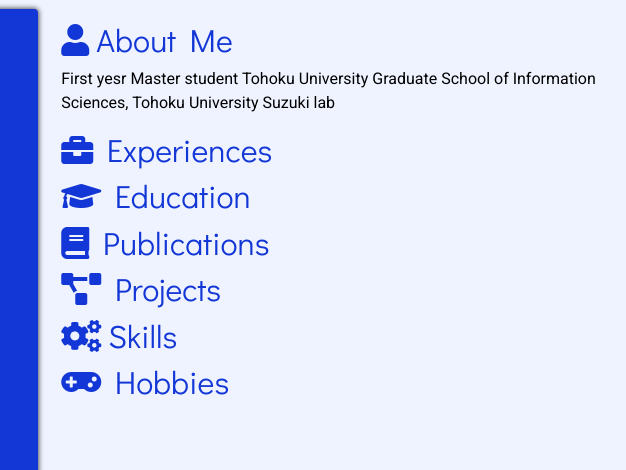
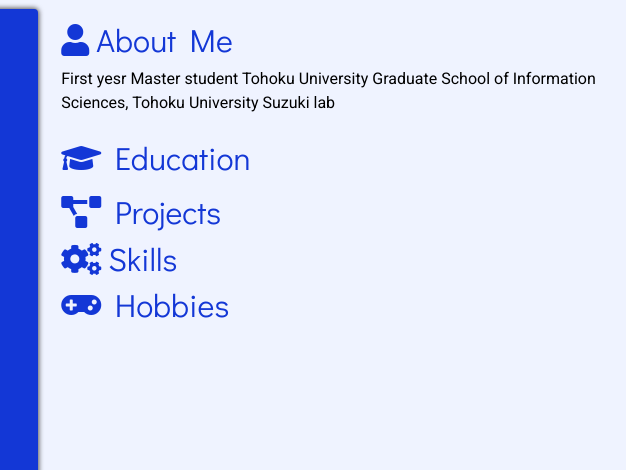
Before and after one commit to MasahiroMakino0706/masahiromakino0706.github.io, a plain HTML site: page index.html in a window 1280 px wide. Shown: the part 61-531 px from the top of the page, 513-1139 px from the left. Drawn offline with Linux system fonts and the light colour scheme; some icons are missing.

Commit message:
second commit

```diff
--- a/index.html
+++ b/index.html
@@ -85,7 +85,7 @@
 <div class="mt-2 d-flex flex-wrap justify-content-center">
 
   <div style="height:45px; width:45px;">
-    <a href="#">
+    <a href="https://github.com/MasahiroMakino0706">
       <i class="zoomlink mt-1 fab fa-github"></i>
     </a>
   </div>
@@ -137,29 +137,13 @@
     <h2 class="accordion ">
 
       <span onclick="expandAccordion(this)" style="cursor: pointer;">
-        <i class="fas fa-briefcase"></i>
-        Experiences</span>
+        <i class=""></i>
+        </span>
     </h2>
     <div
       class="panel overflow-hidden"
 
     >
-
-<h4 style="text-decoration: underline;">Job Title</h4>
-<p class="mb-0">
-  2019 - <em>Present</em> &middot;  Company Name
-</p>
-<p>Printed from desktop. Sent <a href="#">emails</a>. Called people using telephone. Drank water from office cooler. Ate donuts on people&rsquo;s birthdays.</p>
-
-
-<h4 style="text-decoration: underline;">Job Title</h4>
-<p >
-  2018 - 2019 &middot;
-  <a href="#">Company Name</a>
-
-</p>
-<p></p>
-
 
 
     </div>
@@ -187,7 +171,7 @@
 
 
 <h4 style="text-decoration: underline;">High school</h4>
-<p > &middot; Toyama east high school</p>
+<p >2014 - 2017 &middot; Toyama east high school</p>
 
 
 
@@ -196,52 +180,13 @@
     <h2 class="accordion ">
 
       <span onclick="expandAccordion(this)" style="cursor: pointer;">
-        <i class="fas fa-book"></i>
-        Publications</span>
+        <i class=""></i>
+        </span>
     </h2>
     <div
       class="panel overflow-hidden"
 
     >
-
-
-
-<h4 style="text-decoration: underline;">Journal Articles</h4><p>2018.
-F Last, F Second, P secondary.
-
-
-<a href="#">
-  <em>Lorem ipsum dolor sit amet, consectetur adipiscing elit, sed do eiusmod tempor incididunt ut labore et dolore magna aliqua.</em>
-</a>
-
-
-Journal of Field 52 (16), 9033-9044.
-</p>
-<p>2018.
-F Last, F Second, P secondary.
-
-
-<a href="#">
-  <em>Lorem ipsum dolor sit amet, consectetur adipiscing elit, sed do eiusmod tempor incididunt ut labore et dolore magna aliqua.</em>
-</a>
-
-
-Journal of Field 52 (16), 9033-9044.
-</p>
-
-
-<h4 style="text-decoration: underline;">Proceedings</h4><p>2018.
-F Last, F Second, P secondary.
-
-
-<a href="#">
-  <em>Lorem ipsum dolor sit amet, consectetur adipiscing elit, sed do eiusmod tempor incididunt ut labore et dolore magna aliqua.</em>
-</a>
-
-
-Journal of Field 52 (16), 9033-9044.
-</p>
-
 
 
 
@@ -259,24 +204,14 @@ Journal of Field 52 (16), 9033-9044.
     >
 
 <h4>
-  <a href="#">Project 1</a>
+  <a href="https://nlp100.github.io/ja/">NLP 100knock</a>
 </h4>
-<p class="markdownify">Description of the project</p>
+<p class="markdownify">Learning Python and NLP</p>
 
 <h4>
-  <a href="#">Project 2</a>
+  <a href="https://www.nlp.ecei.tohoku.ac.jp/study-groups/learning-fundamentals-of-nlp/">Learning Fundamentals of NLP</a>
 </h4>
-<p class="markdownify">Description of the project</p>
-
-<h4>
-  <a href="#">Project 3</a>
-</h4>
-<p class="markdownify">Description of the project</p>
-
-<h4>
-  <a href="#">Project 4</a>
-</h4>
-<p class="markdownify">Description of the project</p>
+<p class="markdownify">Learning NLP</p>
 
 
     </div>
```
